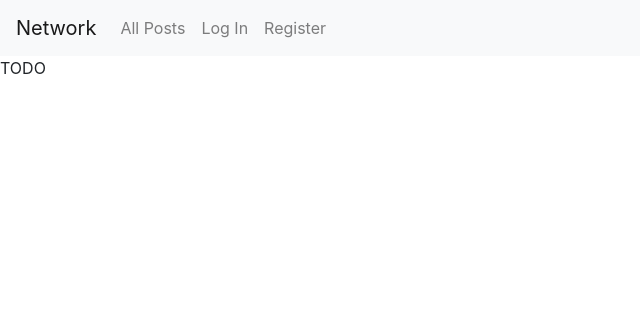
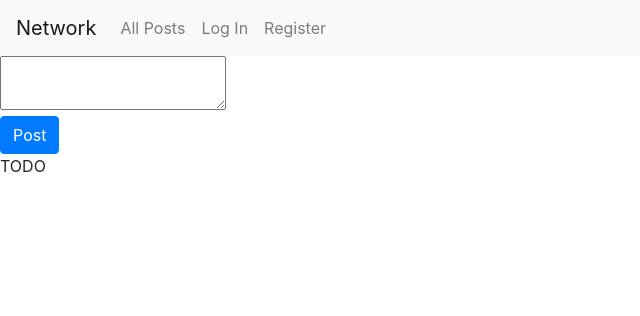
Before and after one commit to Lodewikes/CS50W, a Django app: page / in a window 1280 px wide. Shown: the top 316 px of the page, without its empty margins (0-640 px from the left). Run offline with Django 3.2, Linux system fonts and the light colour scheme; some libraries are stand-ins or nearby versions.

Commit message:
implements #new-post div

```diff
--- a/project4/project4/network/templates/network/index.html
+++ b/project4/project4/network/templates/network/index.html
@@ -1,5 +1,16 @@
 {% extends "network/layout.html" %}
 
 {% block body %}
+    <div id="new-post">
+        <form>
+            {% csrf_token %}
+            <div>
+                <textarea id="new-post-textarea"></textarea>
+            </div>
+            <div>
+                <input id="submit-post" class="btn btn-primary" type="submit" value="Post">
+            </div>
+        </form>
+    </div>
     TODO
 {% endblock %}
```
